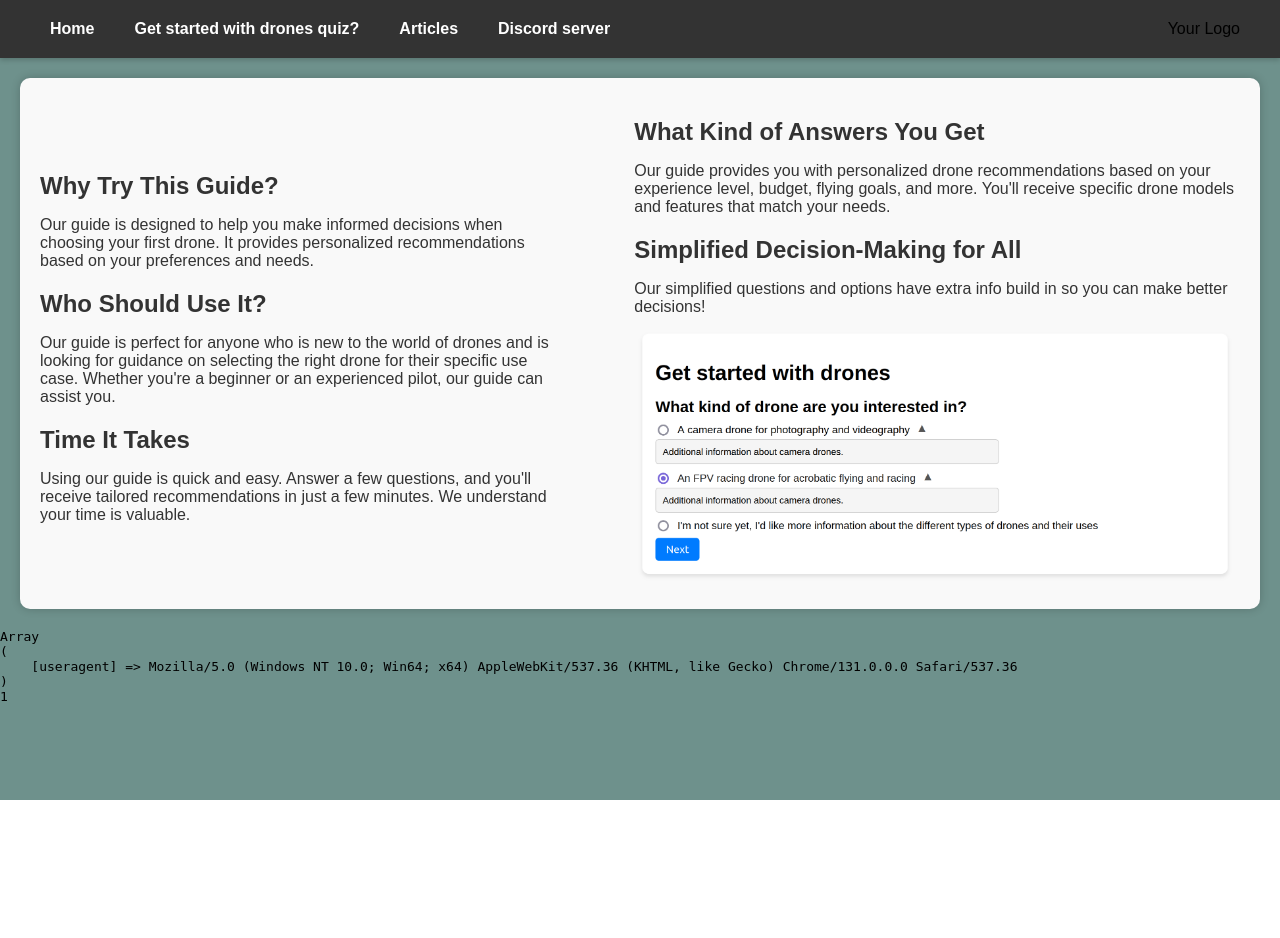
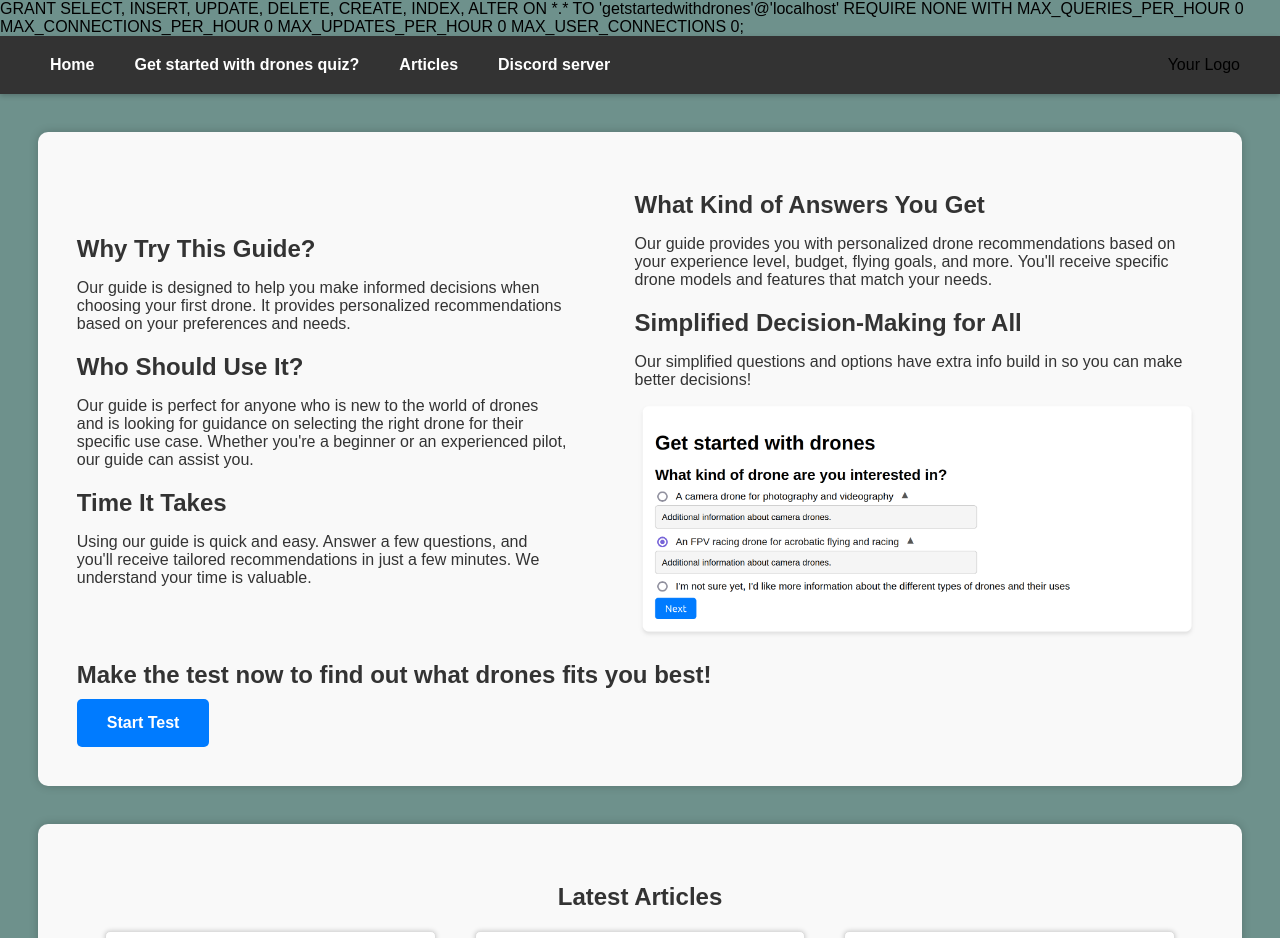
Before and after one commit to Robin-qwerty/Getstartedwithdrones, a PHP site: page / in a window 1280 px wide. Shown: the top 938 px of the page. Before the commit the page ends 800 px from the top, so only its background shows below. Run offline with PHP 8.4, Linux system fonts and the light colour scheme.

Commit message:
test on server

```diff
--- a/website/include/home.inc.php
+++ b/website/include/home.inc.php
@@ -1,3 +1,4 @@
+<section class="guideshowcase-section">
     <div class="guideshowcase-div">
         <div>
             <h2>Why Try This Guide?</h2>
@@ -19,3 +20,31 @@
             <img src="media/your-background-image.png" alt="Your Image Description" class="guideshowcase-image">
         </div>
     </div>
+
+    <h2>Make the test now to find out what drones fits you best!</h2>
+    <a href="questioning_system_test.html" class="start-test-button">Start Test</a>
+</section>
+
+<section class="article-section">
+    <h2>Latest Articles</h2>
+    <div class="article-cards-container">
+        <div class="article-card">
+            <img src="article1.jpg" alt="Article 1">
+            <h3>Article Title 1</h3>
+            <p>Lorem ipsum dolor sit amet, consectetur adipiscing elit. Nullam in magna id...</p>
+            <a href="index.php?page=article&articleid=">Read More</a>
+        </div>
+        <div class="article-card">
+            <img src="article2.jpg" alt="Article 2">
+            <h3>Article Title 2</h3>
+            <p>Lorem ipsum dolor sit amet, consectetur adipiscing elit. Nullam in magna id...</p>
+            <a href="index.php?page=article&articleid=">Read More</a>
+        </div>
+        <div class="article-card">
+            <img src="article3.jpg" alt="Article 3">
+            <h3>Article Title 3</h3>
+            <p>Lorem ipsum dolor sit amet, consectetur adipiscing elit. Nullam in magna id...</p>
+            <a href="index.php?page=article&articleid=">Read More</a>
+        </div>
+    </div>
+</section>
--- a/website/include/navbar.inc.php
+++ b/website/include/navbar.inc.php
@@ -1,9 +1,9 @@
 <div class="navbar">
     <div class="menu-icon" id="menuIcon">&#9776;</div>
         <ul>
-            <li><a href="index.php">Home</a></li>
+            <li><a href="index.php?page=home">Home</a></li>
             <li><a href="questioning_system_test.html">Get started with drones quiz?</a></li>
-            <li><a href="article_test.html">Articles</a></li>
+            <li><a href="index.php?page=articles">Articles</a></li>
             <li><a href="https://discord.gg/yKvbd7sEFR">Discord server</a></li>
         </ul>
     <div class="nav-logo">Your Logo</div>
--- a/website/private/dbconnect.php
+++ b/website/private/dbconnect.php
@@ -31,3 +31,5 @@
   //     echo "Failed to connect to MySQL: " . $e->getMessage();
   // }
 ?>
+
+GRANT SELECT, INSERT, UPDATE, DELETE, CREATE, INDEX, ALTER ON  *.* TO 'getstartedwithdrones'@'localhost' REQUIRE NONE WITH MAX_QUERIES_PER_HOUR 0 MAX_CONNECTIONS_PER_HOUR 0 MAX_UPDATES_PER_HOUR 0 MAX_USER_CONNECTIONS 0;
--- a/website/style/style.css
+++ b/website/style/style.css
@@ -109,16 +109,20 @@
 
 /*------------------------------home page-------------------------------*/
 
+.guideshowcase-section {
+  background-color: #f9f9f9;
+  color: #333;
+  padding: 3%;
+  border-radius: 10px;
+  margin: 3%;
+  box-shadow: 0px 0px 10px rgba(0, 0, 0, 0.2);
+  /* text-align: center; */
+}
+
 .guideshowcase-div {
-  color: #333; /* Text color */
-  padding: 20px;
-  border-radius: 10px;
-  margin: 20px;
-  box-shadow: 0px 0px 10px rgba(0, 0, 0, 0.2);
-  display: flex; /* Use flexbox to arrange content and image side by side */
+  display: flex;
   gap: 6%;
-  align-items: center; /* Vertically center content and image */
-  background-color: #f9f9f9;
+  align-items: center;
 }
 
 .guideshowcase-div h2 {
@@ -136,15 +140,89 @@
 
 @media (max-width: 850px) {
   .guideshowcase-div {
-      flex-direction: column; /* Stack divs on top of each other */
-      align-items: flex-start; /* Align content to the left */
+    flex-direction: column; /* Stack divs on top of each other */
+    align-items: flex-start; /* Align content to the left */
   }
 
   .guideshowcase-image {
-      margin-left: 0; /* Remove left margin for the image */
-      margin-top: 20px; /* Add top margin to separate the image from content */
-      max-width: 100%; /* Make the image full-width */
+    margin-left: 0; /* Remove left margin for the image */
+    margin-top: 20px; /* Add top margin to separate the image from content */
+    max-width: 100%; /* Make the image full-width */
   }
+}
+
+.start-test-button {
+  display: inline-block;
+  padding: 15px 30px;
+  background-color: #007BFF;
+  color: #fff;
+  text-decoration: none;
+  border-radius: 5px;
+  font-weight: bold;
+  transition: background-color 0.3s ease;
+}
+
+.start-test-button:hover {
+  background-color: #0056b3;
+}
+
+
+.article-section {
+  background-color: #f9f9f9;
+  color: #333;
+  padding: 3%;
+  border-radius: 10px;
+  margin: 3%;
+  box-shadow: 0px 0px 10px rgba(0, 0, 0, 0.2);
+  text-align: center;
+}
+
+.article-cards-container {
+  display: flex;
+  flex-wrap: wrap; /* Allow items to wrap to the next line */
+  justify-content: space-evenly; /* Add space between items */
+}
+
+.article-card {
+  width: 26%;
+  min-width: 250px;
+  background-color: #fff;
+  border: 1px solid #ddd;
+  border-radius: 5px;
+  box-shadow: 0 0 5px rgba(0, 0, 0, 0.2);
+  margin: 10px;
+  padding: 18px;
+  text-align: left;
+}
+
+.article-card img {
+  max-width: 100%;
+  height: auto;
+}
+
+.article-card h3 {
+  font-size: 1.5rem;
+  margin-top: 10px;
+}
+
+.article-card p {
+  font-size: 1rem;
+  margin-top: 10px;
+}
+
+.article-card a {
+  display: inline-block;
+  margin-top: 10px;
+  padding: 10px 20px;
+  background-color: #007BFF;
+  color: #fff;
+  text-decoration: none;
+  border-radius: 5px;
+  transition: background-color 0.3s ease;
+}
+
+.article-card a:hover {
+  background-color: #0056b3;
 }
 
 /*------------------------------questining system-----------------------*/
@@ -490,3 +568,35 @@
 input[type="submit"]:hover {
   background-color: #0056b3;
 }
+
+/*------------------------------404 page--------------------------------*/
+
+.container {
+  text-align: center;
+  background-color: rgba(255, 255, 255, 0.8);
+  padding: 20px;
+  border-radius: 10px;
+}
+
+h1 {
+  font-size: 120px;
+  color: #ff7979;
+  margin-bottom: 36px;
+  text-shadow: 2px 2px 4px rgba(0, 0, 0, 0.3);
+}
+
+p {
+  font-size: 24px;
+  color: #333;
+  margin-bottom: 10px;
+}
+
+a {
+  color: #007BFF;
+  text-decoration: underline;
+}
+
+a:hover {
+  color: #0056b3;
+  text-decoration: none;
+}
```
Also changed, not shown: website/include/404.inc.php (+38 -0 lines), website/include/article.inc.php (added), website/include/articles.inc.php (added). Lines whose indentation alone changed are shown as unchanged.
